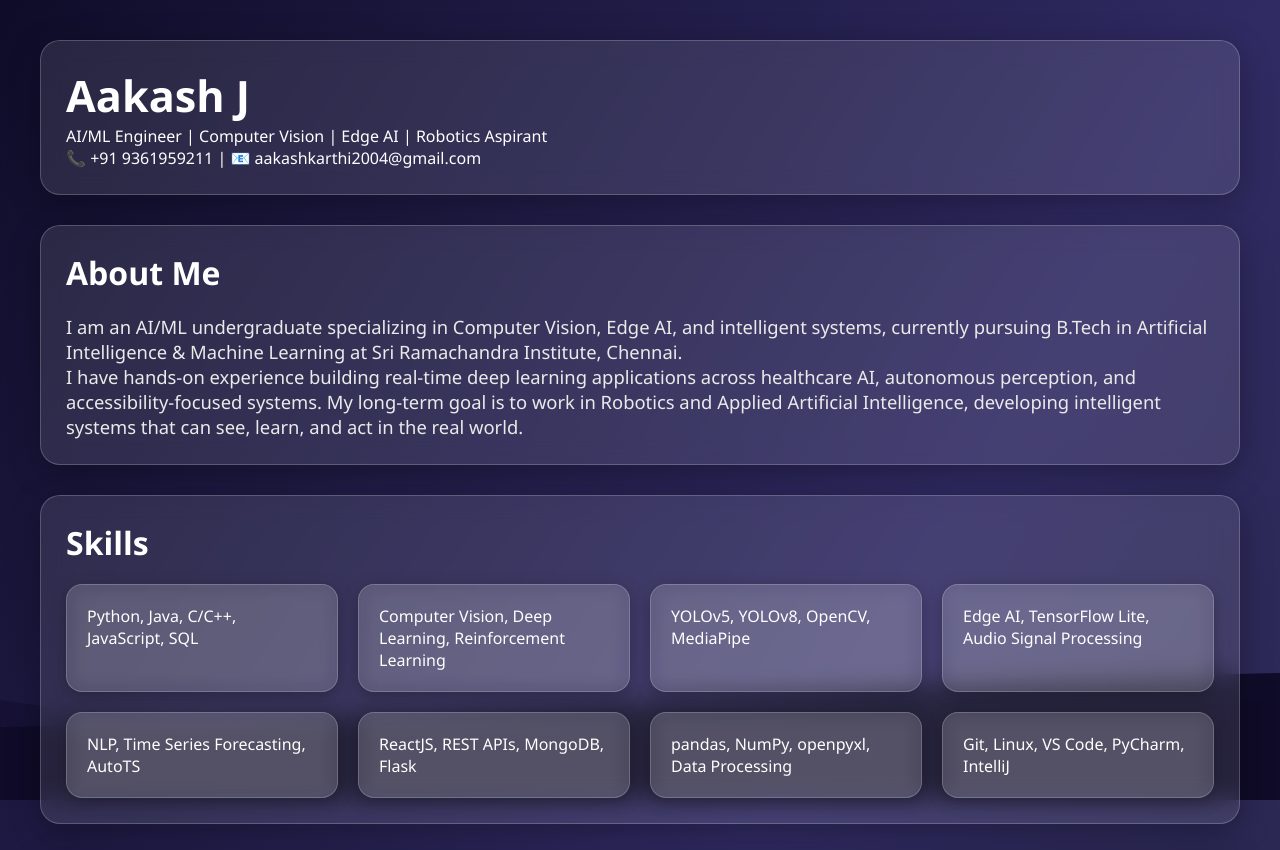
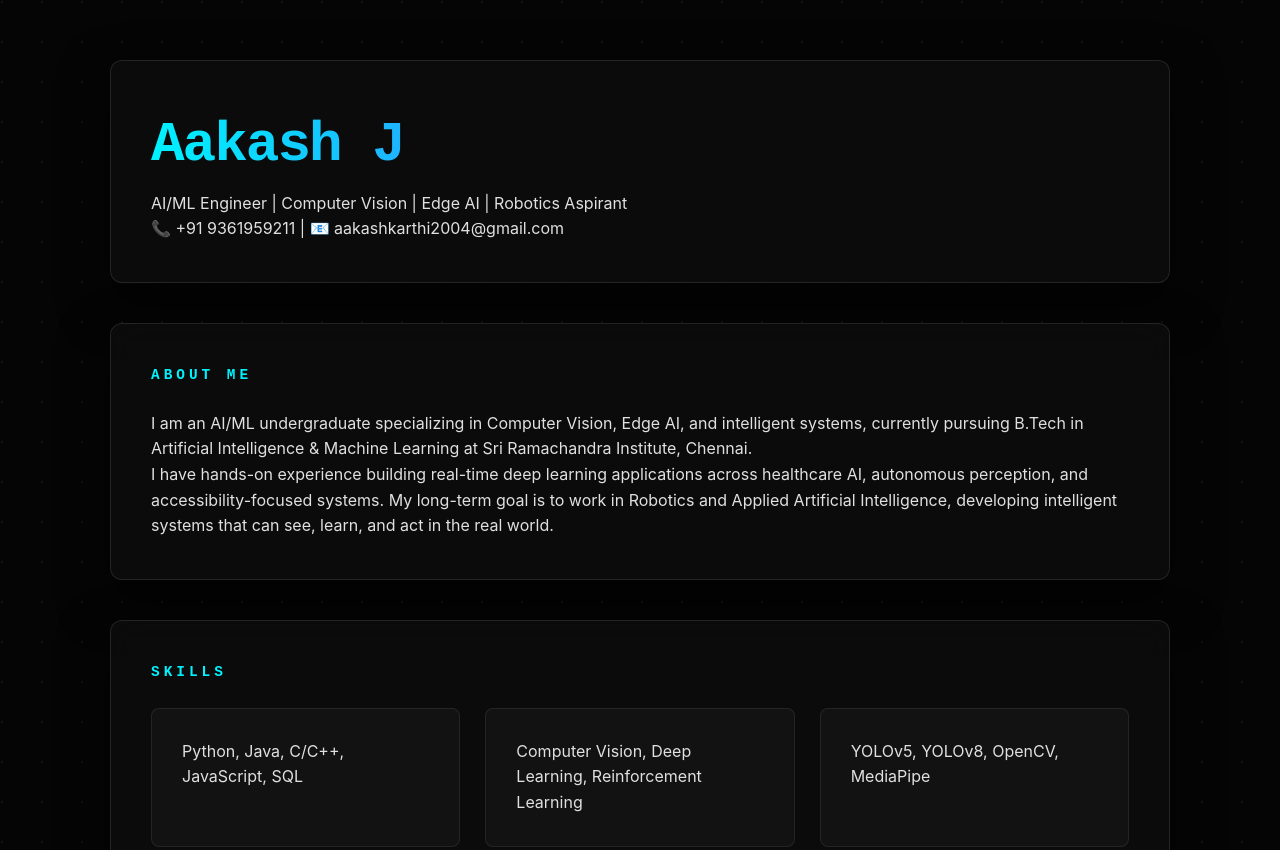
Before and after one commit to DarkAakrin17/portfolio, a plain HTML site: page index.html in a window 1280 px wide. Shown: the top 850 px of the page. Drawn offline with Linux system fonts and the light colour scheme.

Commit message:
Revamp CSS for AI Engineer Portfolio Theme
Updated styles for a modern dark theme with grid layout.

```diff
--- a/style.css
+++ b/style.css
@@ -1,4 +1,14 @@
-/* Reset & Base */
+/* AI Engineer Portfolio Theme - Modern Dark & Grid Logic */
+:root {
+  --bg-dark: #050505;
+  --accent-cyan: #00f2ff;
+  --accent-purple: #7000ff;
+  --text-main: #e0e0e0;
+  --glass-bg: rgba(15, 15, 15, 0.7);
+  --border-glow: rgba(0, 242, 255, 0.3);
+  --font-mono: 'Fira Code', 'Courier New', monospace;
+}
+
 * {
   margin: 0;
   padding: 0;
@@ -6,115 +16,102 @@
 }
 
 body {
-  font-family: 'Segoe UI', sans-serif;
-  background: linear-gradient(to bottom right, #0f0c29, #302b63, #24243e);
-  color: #fff;
-  padding: 40px 20px;
+  font-family: 'Inter', -apple-system, sans-serif;
+  background-color: var(--bg-dark);
+  /* Subtle circuit-board pattern */
+  background-image:
+    radial-gradient(circle at 2px 2px, rgba(255,255,255,0.05) 1px, transparent 0);
+  background-size: 40px 40px;
+  color: var(--text-main);
+  line-height: 1.6;
   min-height: 100vh;
-  overflow-x: hidden;
 }
 
 .container {
-  max-width: 1200px;
-  margin: auto;
+  max-width: 1100px;
+  margin: 0 auto;
+  padding: 60px 20px;
 }
 
-header, .section, footer {
-  margin-bottom: 30px;
-  padding: 25px;
-  border-radius: 20px;
+/* Glassmorphism Evolution: "Cyber-Glass" */
+.glass {
+  background: var(--glass-bg);
+  backdrop-filter: blur(15px);
+  border: 1px solid rgba(255, 255, 255, 0.1);
+  border-radius: 12px;
+  padding: 40px;
+  margin-bottom: 40px;
+  box-shadow: 0 20px 50px rgba(0, 0, 0, 0.5);
 }
 
-.glass {
-  background: rgba(255, 255, 255, 0.1);
-  backdrop-filter: blur(12px);
-  -webkit-backdrop-filter: blur(12px);
-  border: 1px solid rgba(255, 255, 255, 0.2);
-  box-shadow: 0 8px 32px rgba(0, 0, 0, 0.3);
+/* Typography for AI Engineers */
+header h1 {
+  font-family: var(--font-mono);
+  font-size: 3.5rem;
+  letter-spacing: -2px;
+  background: linear-gradient(to right, var(--accent-cyan), var(--accent-purple));
+  -webkit-background-clip: text;
+  -webkit-text-fill-color: transparent;
 }
 
-header h1 {
-  font-size: 2.7em;
-  color: #ffffff;
+h2 {
+  font-family: var(--font-mono);
+  text-transform: uppercase;
+  font-size: 0.9rem;
+  letter-spacing: 4px;
+  color: var(--accent-cyan);
+  margin-bottom: 24px;
 }
 
-.section h2 {
-  font-size: 2em;
-  margin-bottom: 20px;
-  color: #ffffff;
-}
-
-.section p {
-  font-size: 1.15em;
-  color: #eaeaea;
-}
-
-/* Card Layout */
+/* Card Grid with "Node" feeling */
 .card-grid {
   display: grid;
-  grid-template-columns: repeat(auto-fit, minmax(240px, 1fr));
-  gap: 20px;
-  margin-top: 20px;
+  grid-template-columns: repeat(auto-fit, minmax(300px, 1fr));
+  gap: 25px;
 }
 
 .card {
-  padding: 20px;
-  background: rgba(255, 255, 255, 0.12);
-  border-radius: 16px;
-  backdrop-filter: blur(10px);
-  border: 1px solid rgba(255, 255, 255, 0.2);
-  transition: all 0.3s ease;
-  box-shadow: 0 4px 16px rgba(0, 0, 0, 0.25);
-  color: #fff;
+  padding: 30px;
+  background: rgba(255, 255, 255, 0.03);
+  border: 1px solid rgba(255, 255, 255, 0.08);
+  border-radius: 8px;
+  transition: all 0.4s cubic-bezier(0.175, 0.885, 0.32, 1.275);
+  position: relative;
+  overflow: hidden;
 }
 
 .card:hover {
-  transform: translateY(-10px);
-  background: rgba(255, 255, 255, 0.2);
+  transform: translateY(-8px);
+  border-color: var(--accent-cyan);
+  background: rgba(0, 242, 255, 0.02);
+  box-shadow: 0 0 25px var(--border-glow);
 }
 
+/* Code-like highlights */
 .card h3 {
-  margin-bottom: 10px;
-  color: #ffffff;
+  font-family: var(--font-mono);
+  font-size: 1.2rem;
+  margin-bottom: 12px;
 }
 
 .card p {
-  color: #f0f0f0;
+  font-size: 0.95rem;
+  color: #a0a0a0;
 }
 
-/* Animated Wave Background */
-.wave-bg {
-  position: fixed;
-  bottom: 0;
-  left: 0;
-  width: 100%;
-  height: 200px;
-  overflow: hidden;
-  z-index: -1;
+/* Modern Decorative Elements */
+.accent-line {
+  height: 2px;
+  width: 50px;
+  background: var(--accent-cyan);
+  margin-bottom: 20px;
 }
 
-.wave-svg {
-  width: 200%;
-  height: 100%;
-}
-
-.wave1, .wave2 {
-  fill: #0f0c29;
-  animation: waveMove 10s linear infinite;
-}
-
-.wave2 {
-  animation-delay: -5s;
-  opacity: 0.4;
-}
-
-@keyframes waveMove {
-  0% { transform: translateX(0); }
-  100% { transform: translateX(-50%); }
-}
-
+/* Footer & Utils */
 footer {
   text-align: center;
-  font-size: 1em;
-  color: #ddd;
+  padding: 40px;
+  font-family: var(--font-mono);
+  font-size: 0.8rem;
+  opacity: 0.5;
 }
```
